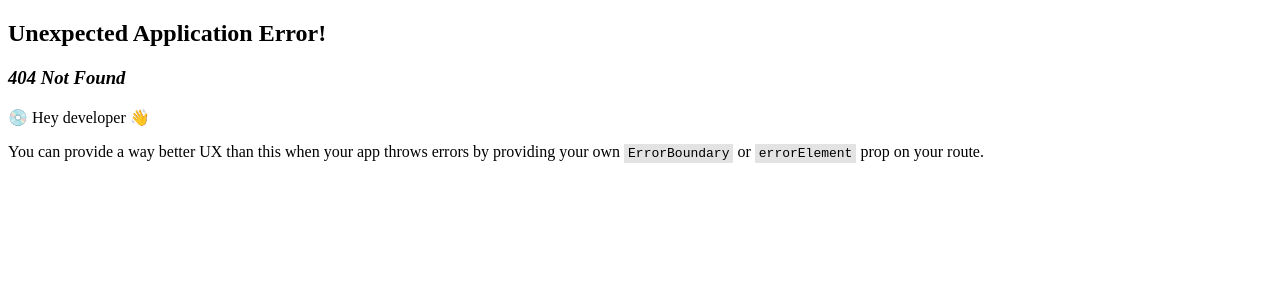
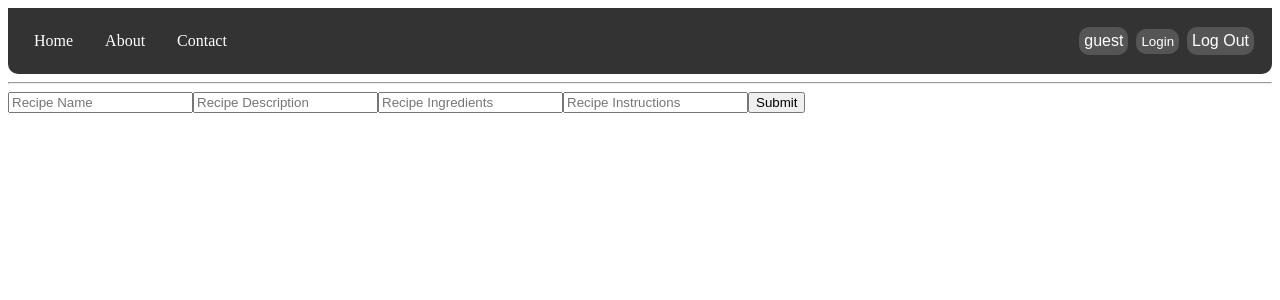
Before and after one commit to MrJustMeDahl/RecipeFrontend, a React (Vite) app: page /recipeform in a window 1280 px wide. Before the commit this address had no page. Shown: the top 300 px of the page. Built offline with nearby package versions, Linux system fonts and the light colour scheme.

Commit message:
Backend and frontend linked for recipes on some pages

```diff
--- a/src/components/RecipeDetails.jsx
+++ b/src/components/RecipeDetails.jsx
@@ -1,12 +1,16 @@
 // RecipeDetail.jsx
 import React from 'react';
 import { useParams } from 'react-router-dom';
-import { recipes } from '../recipesDB';
-
+import recipeFacade from '../facade/recipeFacade';
+import { useEffect } from 'react';
+import { useState } from 'react';
 
 const RecipeDetail = () => {
     const { recipeId } = useParams();
-    const recipe = recipes.find(r => r.id.toString() === recipeId);
+    const [recipe, setRecipe] = useState([]);
+    useEffect(() => {
+        recipeFacade.getRecipe(recipeId,(data)=>setRecipe(data));
+    }, []);
 
     if (!recipe) {
         return <div>Recipe not found</div>;
@@ -22,11 +26,13 @@ const RecipeDetail = () => {
             </div>
             <div class="recipes-flex">
 
-            <ul class="ingri-instruct ingredients">
-                {recipe.items.split(',').map((ingredient, index) => (
-                    <li key={index}>{ingredient}</li>
+            {recipe.ingredients && (
+            <ul className="ingri-instruct ingredients">
+                {recipe.ingredients.trim().split(',').map((ingredient, index) => (
+                 <li key={index}>{ingredient}</li>
                 ))}
             </ul>
+            )}
 
 
             <p class="ingri-instruct instructions">{recipe.instructions}</p>
--- /dev/null
+++ b/src/components/RecipeForm.jsx
@@ -0,0 +1,58 @@
+import React, { useState } from 'react';
+import recipeFacade from '../facade/recipeFacade';
+
+const RecipeForm = ( ) => {
+    const [recipe, setRecipe] = useState(null);
+    const [name, setName] = useState(recipe ? recipe.name : '');
+    const [description, setDescription] = useState(recipe ? recipe.description : '');
+    const [ingredients, setIngredients] = useState(recipe ? recipe.ingredients : '');
+    const [instructions, setInstructions] = useState(recipe ? recipe.instructions : '');
+    const [error, setError] = useState('');
+
+    const handleSubmit = (e) => {
+        e.preventDefault();
+
+        if (!name || !description || !ingredients || !instructions) {
+            setError('Please provide name, description, ingredients, and instructions');
+        } else {
+            setError('');
+            setRecipe({ name, description, ingredients, instructions });
+        }
+        recipeFacade.addRecipe({ name, description, ingredients, instructions });
+    };
+
+    return (
+        <div>
+            <form onSubmit={handleSubmit}>
+                {error && <p>{error}</p>}
+                <input
+                    type="text"
+                    placeholder="Recipe Name"
+                    value={name}
+                    onChange={(e) => setName(e.target.value)}
+                />
+                <input
+                    type="text"
+                    placeholder="Recipe Description"
+                    value={description}
+                    onChange={(e) => setDescription(e.target.value)}
+                />
+                <input
+                    type="text"
+                    placeholder="Recipe Ingredients"
+                    value={ingredients}
+                    onChange={(e) => setIngredients(e.target.value)}
+                />
+                <input
+                    type="text"
+                    placeholder="Recipe Instructions"
+                    value={instructions}
+                    onChange={(e) => setInstructions(e.target.value)}
+                />
+                <button type="submit">Submit</button>
+            </form>
+        </div>
+    );
+}
+
+export default RecipeForm;
--- a/src/components/RecommendedRecipes.jsx
+++ b/src/components/RecommendedRecipes.jsx
@@ -1,9 +1,15 @@
-import React from 'react';
+import React, { useEffect } from 'react';
+import { useState } from 'react';
 import { Link } from 'react-router-dom';
-import { recipes } from '../recipesDB';
 import "../styling/RecipeDetails.css";
+import recipeFacade from '../facade/recipeFacade';
 
 const RecommendedRecipes = () => {
+    const [recipes, setRecipes] = useState([]);
+    useEffect(() => {
+        recipeFacade.getAllRecipes((data)=>setRecipes(data));
+    }, []);
+
 
 
     return (
@@ -11,7 +17,7 @@ const RecommendedRecipes = () => {
             <h1 class="recipes-h1">Trending Recipes!</h1>
             <section class="recipes-section">
             <div class="recipes-div">
-                {recipes.map(recipe => (
+                {recipes?.map(recipe => (
                     <div class="recipes-div-div" key={recipe.id}>
                         <Link to={`/recipe/${recipe.id}`}>{recipe.name}</Link>
                     </div>
--- a/src/main.jsx
+++ b/src/main.jsx
@@ -8,6 +8,7 @@ import Contact from './components/Contact';
 import Admin from './components/Admin.jsx';
 import RecommendedRecipes from './components/RecommendedRecipes.jsx';
 import SignUp from './components/SignUp.jsx';
+import RecipeForm from './components/RecipeForm.jsx';
 import { RouterProvider, Route, createRoutesFromElements, createBrowserRouter } from 'react-router-dom'
 const routes = createBrowserRouter(
   createRoutesFromElements(
@@ -19,6 +20,7 @@ const routes = createBrowserRouter(
       <Route path="/recommended" element={<RecommendedRecipes />} />
       <Route path="/admin" element={<Admin />} />
       <Route path="/signup" element={<SignUp />} />
+      <Route path="/recipeform" element={<RecipeForm />} />
 
     </Route>
   )
```
Also changed, not shown: src/styling/RecipeForm.css (added).
